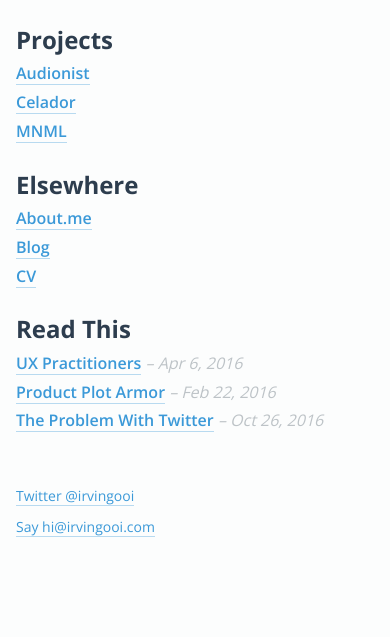
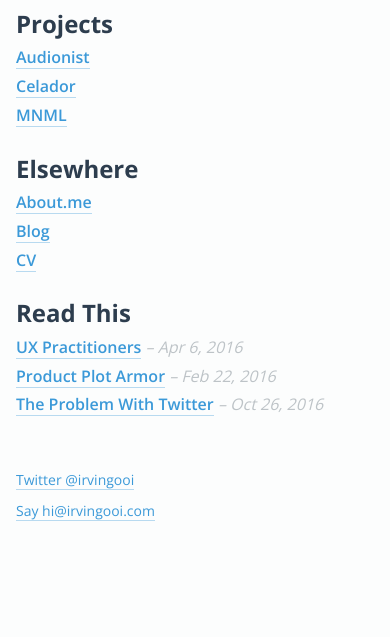
Before and after one commit to irvingooi/irvingooi.github.io, a plain HTML site: page index.html in a window 390 px wide. Shown: the part 207-844 px from the top of the page. Drawn offline with nearby package versions, Linux system fonts and the light colour scheme.

Commit message:
Update styles.css

```diff
--- a/css/styles.css
+++ b/css/styles.css
@@ -119,7 +119,7 @@ footer a {
 
 @media all and (max-width: 45em) {
 	body {
-		margin: 3em 1em;
+		margin: 2em 1em;
 		font-size: 1em;
 		line-height: 1.6;
 	}
```
